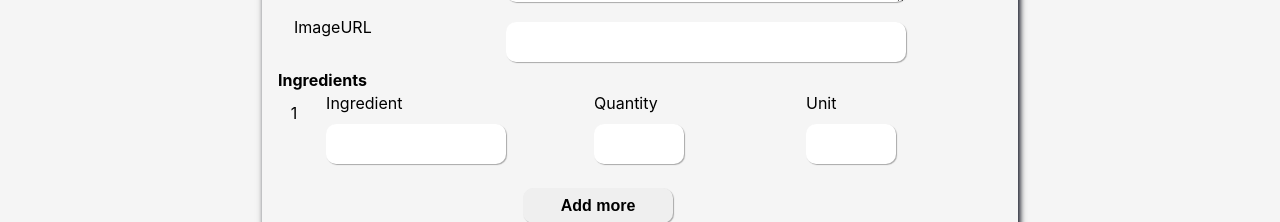
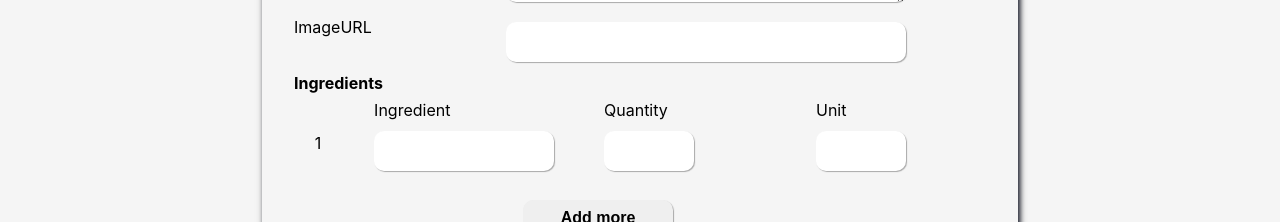
Before and after one commit to andorjamb/recipes, a React (Create React App) app: page /addrecipe in a window 1280 px wide. Shown: the part 427-649 px from the top of the page. Built offline with nearby package versions, Linux system fonts and the light colour scheme; no server answers; data requests are answered from the project's data file; a web font is replaced by a local one.

Commit message:
fix instruction input bug

```diff
--- a/recipes.json
+++ b/recipes.json
@@ -1335,7 +1335,7 @@
       "cooking_time": 10,
       "servings": 1,
       "instructions": [
-        "nil",
+        "warm the pan",
         "season the fish",
         "fry in a pan until done"
       ],
--- a/src/components/Form.css
+++ b/src/components/Form.css
@@ -134,12 +134,20 @@ input[type="number"] {
 
 }
 
+.indexP {
+    height: 40px;
+    text-align: center;
+    width: 50px;
+    margin: 1.5rem;
+}
+
 fieldset {
     border: none;
 }
 
 legend {
     font-weight: bold;
+    margin: 0.2rem 1rem;
 }
 
 .remove {
@@ -148,7 +156,7 @@ legend {
     font-weight: 600;
 }
 
-.directionInput {
+.instructionInput {
     float: right;
     min-height: 50px;
 }
--- a/src/components/Form.jsx
+++ b/src/components/Form.jsx
@@ -2,7 +2,7 @@ import React, { useState, useRef } from 'react';
 
 import './Form.css';
 
-const Form = ({ countries, submitHandler, resetHandler, onChangeHandler, instructionHandler, ingredientHandler, ingredientsState, setIngredientsState }) => {
+const Form = ({ countries, submitHandler, resetHandler, onChangeHandler, instructionHandler, ingredientsState, setIngredientsState }) => {
 
     const [ingNumber, setIngNumber] = useState([0]);
     const [insNumber, setInsNumber] = useState([0]);
@@ -17,11 +17,9 @@ const Form = ({ countries, submitHandler, resetHandler, onChangeHandler, instruc
     const instructionInput = useRef();
 
     const ingredientBlurHandler = (e, index) => {
-        console.log(index);
         let ingreds = [...ingredientsState];
         ingreds[index][e.target.name] = e.target.value;
         setIngredientsState(ingreds);
-        console.log(ingreds);
     }
 
     const instructionChangeHandler = () => {
@@ -83,7 +81,7 @@ const Form = ({ countries, submitHandler, resetHandler, onChangeHandler, instruc
 
                 {ingredientsState.map((item, index) =>
                     <fieldset className="flex" name="ingredients" key={index} onBlur={(e) => ingredientBlurHandler(e, index)}>
-                        <div><p className="indexP">{index + 1}</p></div>
+                        <div className="indexP"><p>{index + 1}</p></div>
                         <div>
                             <label htmlFor="name">Ingredient</label>
                             <input className="ingredient" type="text" name="name" id="name" ref={nameInput} />
```
